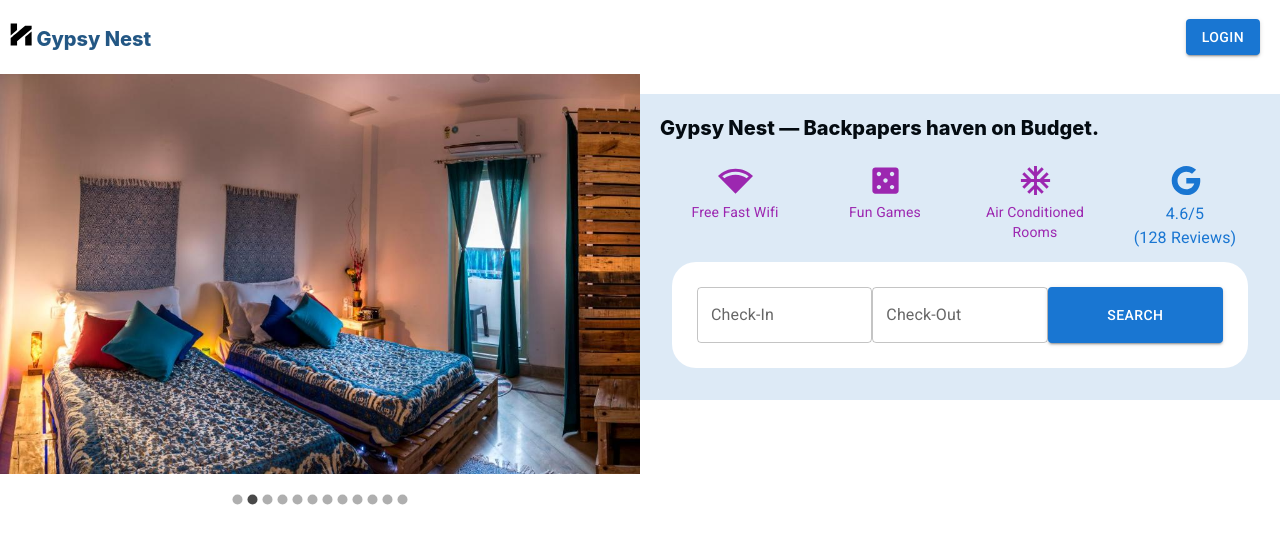
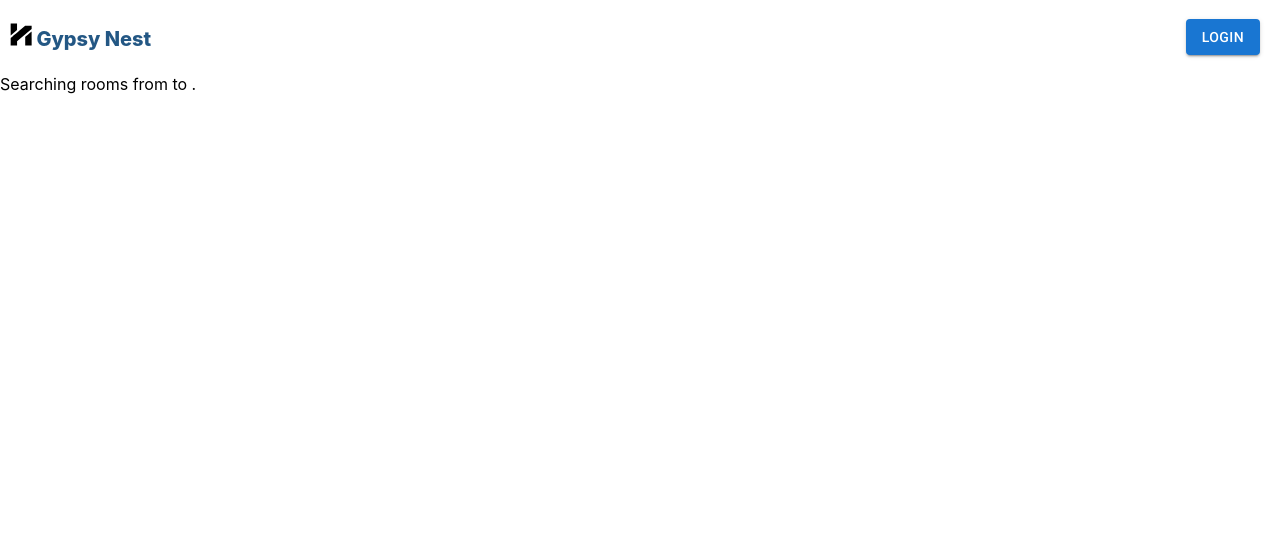
Before and after one commit to SaiNageswarS/gypsy-web, a React (Create React App) app: page /inventory in a window 1280 px wide. Shown: the top 544 px of the page. Built offline with nearby package versions, Linux system fonts and the light colour scheme.

Commit message:
Adding react router

```diff
--- a/package.json
+++ b/package.json
@@ -15,10 +15,14 @@
     "@testing-library/user-event": "^13.5.0",
     "dayjs": "^1.11.10",
     "firebase": "^10.7.1",
+    "localforage": "^1.10.0",
+    "match-sorter": "^6.3.1",
     "react": "^18.2.0",
     "react-dom": "^18.2.0",
     "react-material-ui-carousel": "^3.4.2",
+    "react-router-dom": "^6.21.0",
     "react-scripts": "5.0.1",
+    "sort-by": "^1.2.0",
     "web-vitals": "^2.1.4"
   },
   "scripts": {
--- a/src/App.js
+++ b/src/App.js
@@ -2,6 +2,7 @@ import './App.css';
 import * as React from 'react';
 
 import { GetLoggedInUser } from './repo/LoginAndProfile';
+import { BrowserRouter as Router, Route, Routes } from 'react-router-dom';
 
 import '@fontsource/roboto/300.css';
 import '@fontsource/roboto/400.css';
@@ -13,6 +14,7 @@ import Grid from '@mui/material/Unstable_Grid2';
 
 import GypsyAppBar from './GypsyAppBar';
 import Landing from './landing/Landing';
+import Inventory from './inventory/Inventory';
 
 function App() {
   const [user, setUser] = React.useState(null);
@@ -24,16 +26,21 @@ function App() {
   }, []);
 
   return (
+    <Router>
       <Box sx={{ flexGrow: 1 }} className="App">
         <Grid container>
           <Grid xs={12}>
             <GypsyAppBar loggedInUser={user} />
           </Grid>
           <Grid xs={12}>
-          <Landing />
+            <Routes>
+              <Route path="/" element={<Landing />} />
+              <Route path="/inventory" element={<Inventory />} />
+            </Routes>
           </Grid>
         </Grid>
       </Box>
+    </Router>
   );
 }
 
--- /dev/null
+++ b/src/inventory/Inventory.js
@@ -0,0 +1,15 @@
+import { useSearchParams } from 'react-router-dom';
+
+function Inventory() {
+    const [searchParams] = useSearchParams();
+    const startDate = searchParams.get('startDate');
+    const endDate = searchParams.get('endDate');
+
+    return (
+        <div className="Inventory">
+            Searching rooms from {startDate} to {endDate}.
+        </div>
+    );
+}
+
+export default Inventory;
--- a/src/landing/Intro.js
+++ b/src/landing/Intro.js
@@ -14,7 +14,7 @@ function Intro() {
             <Grid container>
                 <Grid xs={12} md={12}>
                     <div className='IntroText'>
-                        Gypsy Nest — Backpapers haven on Budget.
+                        Gypsy Nest — Backpackers haven on Budget.
                     </div>
                 </Grid>
 
--- a/src/landing/SearchInventory.js
+++ b/src/landing/SearchInventory.js
@@ -6,23 +6,43 @@ import { AdapterDayjs } from '@mui/x-date-pickers/AdapterDayjs';
 import { LocalizationProvider } from '@mui/x-date-pickers/LocalizationProvider';
 import { DatePicker } from '@mui/x-date-pickers/DatePicker';
 import Button from '@mui/material/Button';
+import dayjs from 'dayjs';
+import { useNavigate } from 'react-router-dom';
 
 function SearchInventory() {
+    const [startDate, setStartDate] = React.useState(dayjs());
+    const [endDate, setEndDate] = React.useState(dayjs().add(2, 'day'));
+    const navigate = useNavigate();
+
+    const handleSearch = () => {
+        navigate(`/inventory?startDate=${startDate.format('YYYY-MM-DD')}&endDate=${endDate.format('YYYY-MM-DD')}`);
+    }
+
     return (
         <div className="SearchInventory">
             <Grid container spacing={0}>
                 <Grid xs={6} md={4}>
                     <LocalizationProvider dateAdapter={AdapterDayjs}>
-                        <DatePicker label="Check-In" className='SearchDatePicker' />
+                        <DatePicker
+                            label="Check-In"
+                            className='SearchDatePicker'
+                            format='DD-MMM-YYYY'
+                            value={startDate}
+                            onChange={(newVal) => setStartDate(newVal)} />
                     </LocalizationProvider>
                 </Grid>
                 <Grid xs={6} md={4}>
                     <LocalizationProvider dateAdapter={AdapterDayjs}>
-                        <DatePicker label="Check-Out" className='SearchDatePicker' />
+                        <DatePicker
+                            label="Check-Out"
+                            className='SearchDatePicker'
+                            format='DD-MMM-YYYY'
+                            value={endDate}
+                            onChange={(endDate) => setEndDate(endDate)} />
                     </LocalizationProvider>
                 </Grid>
                 <Grid xs={12} md={4}>
-                    <Button variant="contained" className='SearchButton'>Search</Button>
+                    <Button variant="contained" className='SearchButton' onClick={handleSearch}>Search</Button>
                 </Grid>
             </Grid>
         </div>
```
Also changed, not shown: 1 other file (tests, documents, lock files or other folders). Lines whose indentation alone changed are shown as unchanged.
